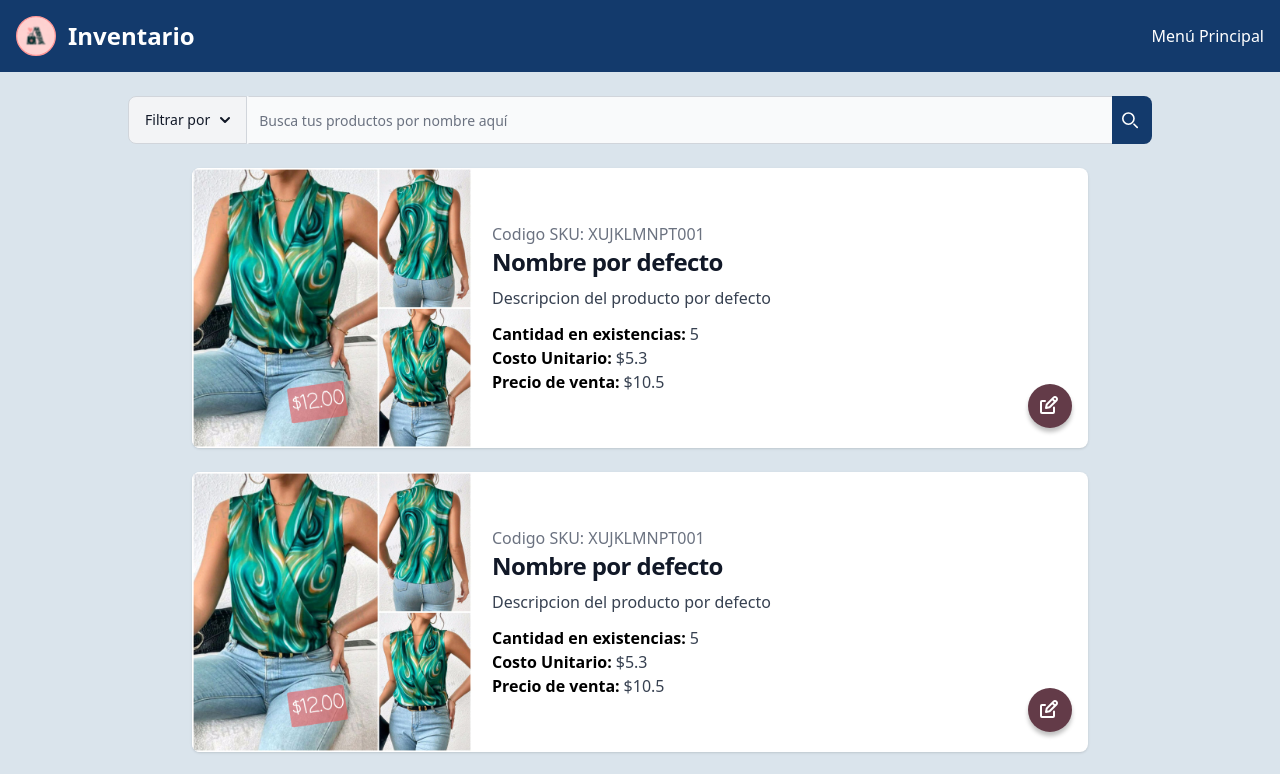
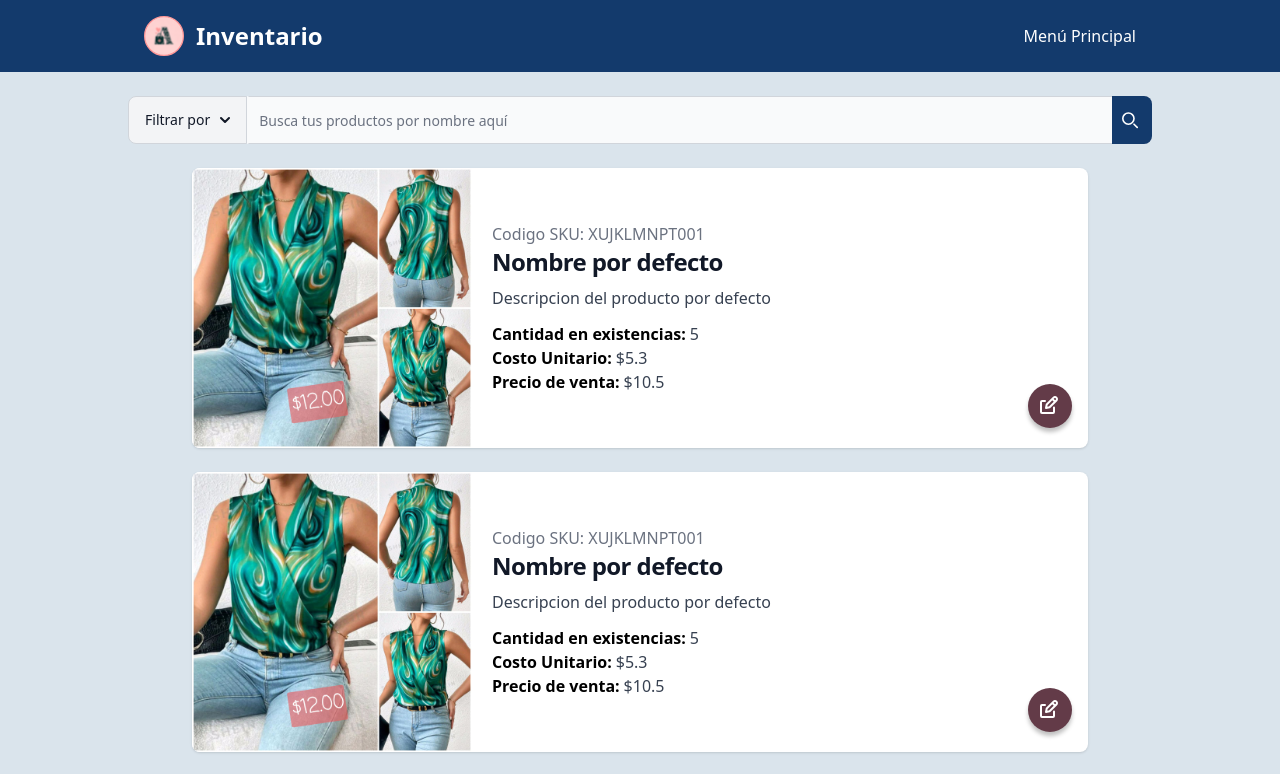
Before and after one commit to Alexandra-Rivera/Aimeli-Invoice-System-Frontend-NoSSR, an Angular app: page /inventario in a window 1280 px wide. Shown: the top 774 px of the page. Built offline with nearby package versions, Linux system fonts and the light colour scheme.

Commit message:
changes: Modificando margenes de los lados del navbar y del componente registro-compras

```diff
--- a/src/app/components/nav-component/nav-component.component.html
+++ b/src/app/components/nav-component/nav-component.component.html
@@ -1,9 +1,9 @@
 <nav class="fixed top-0 w-full z-50 border-gray-200 bg-[#133A6C] text-white">
-  <div class="flex flex-wrap items-center justify-between p-4">
+  <div class="flex flex-wrap items-center justify-between lg:mx-[10%] p-4">
     <div class="flex items-center space-x-3 rtl:space-x-reverse">
       <img src="/logoEncabezado.svg" class="h-10" alt="Flowbite Logo" />
       <span
-        class="self-center text-2xl font-semibold whitespace-nowrap dark:text-white"
+        class="self-center text-2xl font-semibold whitespace-nowrap text-white"
         >{{ titulo }}</span
       >
     </div>
--- a/src/app/home/pages/movimientos/compras/registro-compras/registro-compras.component.html
+++ b/src/app/home/pages/movimientos/compras/registro-compras/registro-compras.component.html
@@ -2,7 +2,7 @@
 <app-nav-component titulo="Registro de Compras" />
 
 <br />
-<section class="xl:mx-50 mt-20">
+<section class="lg:mx-25 xl:mx-50 mt-20">
   <!-- call to action button -->
   <div class="flex flex-col lg:flex-row justify-between">
     <h1 class="text-2xl font-bold">Filtrar registro de Compras</h1>
```
